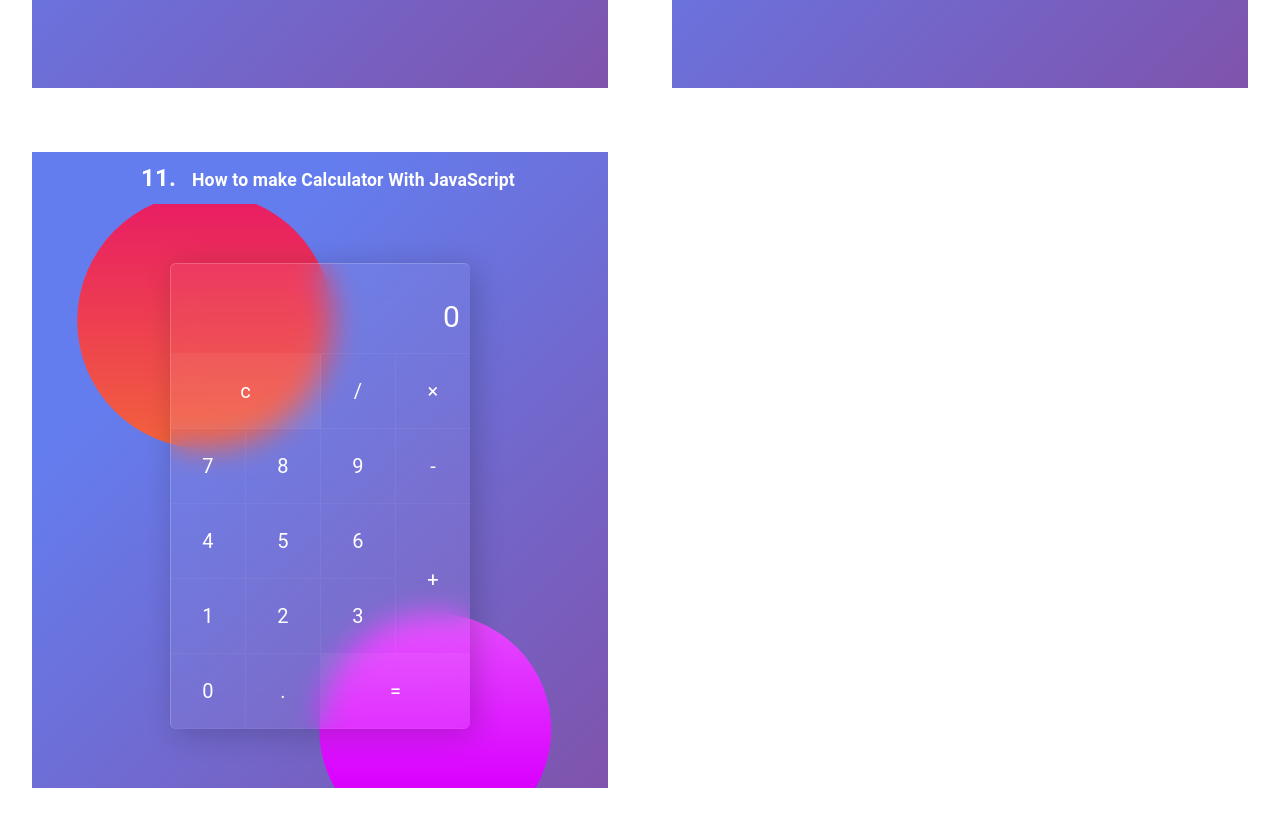
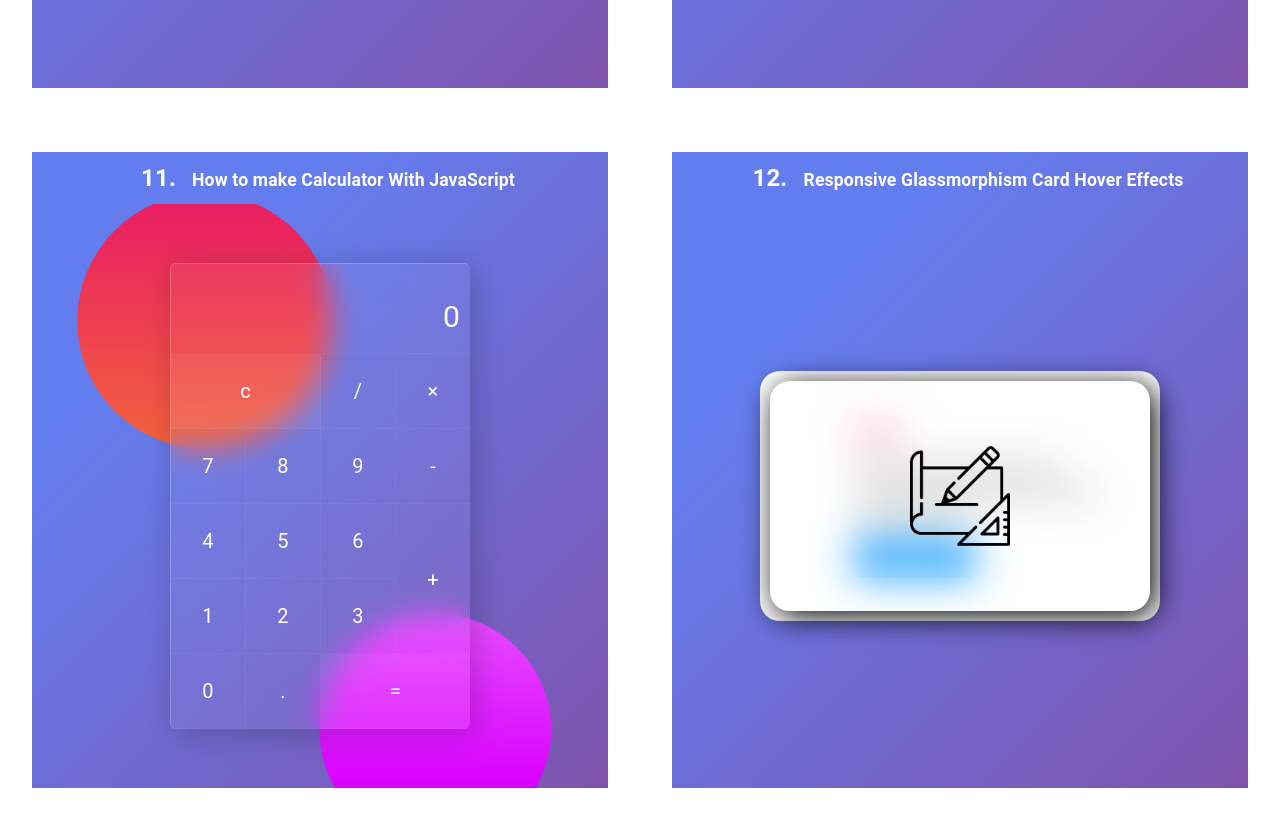
Before and after one commit to hootre/design_components, a React (Vite) app: page / in a window 1280 px wide. Shown: the part 3020-3840 px from the top of the page. Built offline with nearby package versions, Linux system fonts and the light colour scheme.

Commit message:
add Glassmorphism Gm_CardHover

```diff
--- a/package.json
+++ b/package.json
@@ -20,6 +20,7 @@
     "firebase": "^9.6.8",
     "react": "^17.0.2",
     "react-dom": "^17.0.2",
+    "react-parallax-tilt": "^1.6.7",
     "react-router": "^6.2.2",
     "react-router-dom": "^6.2.2",
     "tailwindcss": "^3.0.23"
--- a/src/components/Glassmorphism/Gm_Calculator/index.tsx
+++ b/src/components/Glassmorphism/Gm_Calculator/index.tsx
@@ -1,5 +1,6 @@
-import React, { useCallback, useEffect, useState } from "react";
+import React, { useCallback, useEffect, useRef, useState } from "react";
 import { Gm_CalculatorBox } from "./styles";
+import Tilt from "react-parallax-tilt";
 
 type Digit = 0 | 1 | 2 | 3 | 4 | 5 | 6 | 7 | 8 | 9;
 type Operator = "+" | "-" | "×" | "/";
@@ -186,11 +187,21 @@ export const Gm_Calculator = () => {
   };
   return (
     <Gm_CalculatorBox>
+      <Tilt
+        className="tilt"
+        tiltMaxAngleX={40}
+        tiltMaxAngleY={40}
+        perspective={1000}
+        transitionSpeed={1000}
+        gyroscope={true}
+      >
         <div className="container">
           <div className="calculator">
             <div className="expression">
               {typeof pendingOperator !== "undefined"
-              ? `${result}${pendingOperator}${waitingForOperand ? "" : display}`
+                ? `${result}${pendingOperator}${
+                    waitingForOperand ? "" : display
+                  }`
                 : ""}
             </div>
             <div className="value">{display}</div>
@@ -302,11 +313,16 @@ export const Gm_Calculator = () => {
             <button className="num" value="." onClick={onPointButtonClick}>
               .
             </button>
-          <button className="num equal" value="=" onClick={onEqualButtonClick}>
+            <button
+              className="num equal"
+              value="="
+              onClick={onEqualButtonClick}
+            >
               =
             </button>
           </div>
         </div>
+      </Tilt>
     </Gm_CalculatorBox>
   );
 };
--- a/src/components/Glassmorphism/Gm_Calculator/styles.tsx
+++ b/src/components/Glassmorphism/Gm_Calculator/styles.tsx
@@ -29,6 +29,9 @@ export const Gm_CalculatorBox = styled.div`
     height: 100%;
     background: linear-gradient(#ffffff, #da00ff);
     clip-path: circle(20% at 70% 90%);
+  }
+  .tilt {
+    z-index: 10;
   }
   .container {
     position: relative;
--- /dev/null
+++ b/src/components/Glassmorphism/Gm_CardHover/index.tsx
@@ -0,0 +1,26 @@
+import { Gm_CardHoverBox } from "./styles";
+import sketch from "./sketch.png";
+
+export const Gm_CardHover = () => {
+  return (
+    <Gm_CardHoverBox>
+      <div className="container">
+        <div className="card">
+          <div className="imgBx">
+            <img src={sketch} alt="img" />
+          </div>
+          <div className="content">
+            <div>
+              <h3>Mail</h3>
+              <p>
+                Lorem ipsum dolor sit amet consectetur adipisicing elit. Alias,
+                exercitationem.
+              </p>
+              <a href="#">Read More</a>
+            </div>
+          </div>
+        </div>
+      </div>
+    </Gm_CardHoverBox>
+  );
+};
--- /dev/null
+++ b/src/components/Glassmorphism/Gm_CardHover/styles.tsx
@@ -0,0 +1,135 @@
+import styled from "@emotion/styled";
+
+type ListProps = {
+  num: number;
+};
+export const Gm_CardHoverBox = styled.div`
+  position: relative;
+  width: 100%;
+  height: 100%;
+  display: flex;
+  justify-content: center;
+  align-items: center;
+  .container {
+    position: relative;
+    width: 400px;
+    display: flex;
+    justify-content: space-between;
+    flex-wrap: wrap;
+    margin: 20px;
+    padding: 20px 0;
+    .card {
+      position: relative;
+      height: 250px;
+      background: #fff;
+      display: flex;
+      width: 400px;
+      margin: 30px 0;
+      border-radius: 20px;
+      box-shadow: 0 5px 15px rgba(0, 0, 0, 0.1);
+      .imgBx {
+        position: absolute;
+        top: 10px;
+        left: 10px;
+        background: rgba(255, 255, 255, 0.1);
+        backdrop-filter: blur(20px);
+        height: calc(100% - 20px);
+        width: calc(100% - 20px);
+        z-index: 1;
+        display: flex;
+        justify-content: center;
+        align-items: center;
+        overflow: hidden;
+        border-radius: 20px;
+        border: 1px solid rgba(255, 255, 255, 0.2);
+        box-shadow: 5px 5px 30px rgba(0, 0, 0, 1);
+        transition: 0.5s ease-in-out;
+        img {
+          max-width: 100px;
+          transition: 0.5s ease-in-out;
+        }
+      }
+      &:hover .imgBx {
+        height: 150px;
+        width: 150px;
+        left: -75px;
+        top: calc(50% - 80px);
+        img {
+          max-width: 75px;
+        }
+      }
+      .content {
+        position: absolute;
+        right: 0;
+        width: calc(100% - 75px);
+        height: 100%;
+        padding: 20px;
+        display: flex;
+        justify-content: center;
+        align-items: center;
+        h3 {
+          color: #ff0057;
+          margin-bottom: 5px;
+          font-size: 24px;
+        }
+        a {
+          display: inline-block;
+          margin-top: 10px;
+          padding: 8px 20px;
+          border-radius: 5px;
+          background: #0095ff;
+          text-decoration: none;
+          color: #fff;
+          font-weight: 500;
+        }
+      }
+    }
+  }
+  @media (max-width: 992px) {
+    .container {
+      position: relative;
+      width: 100%;
+      flex-direction: column;
+      align-items: center;
+      .card {
+        max-width: 300px;
+        height: auto;
+        flex-direction: column;
+        background: transparent;
+        margin: -20px 0;
+        box-shadow: none;
+        .imgBx {
+          position: relative;
+          width: 80%;
+          height: 200px;
+          top: 100px;
+          left: 10%;
+          img {
+            max-width: 100px;
+          }
+        }
+        &:hover {
+          .imgBx {
+            width: 80%;
+            height: 200px;
+            top: 100px;
+            left: 10%;
+            img {
+              max-width: 100px;
+            }
+          }
+        }
+        .content {
+          position: relative;
+          width: 100%;
+          background: #fff;
+          box-shadow: none;
+          border-radius: 20px;
+          padding: 20px 40px;
+          border-top: 100px solid #fff;
+        }
+      }
+    }
+  }
+`;
+export const BackSquareBox = styled.div<ListProps>``;
--- a/src/pages/Home.tsx
+++ b/src/pages/Home.tsx
@@ -11,6 +11,7 @@ import { Gm_LoginForm } from "../components/Glassmorphism/Gm_LoginForm";
 import { CircleLoader } from "../components/Animation/CirCleLoader";
 import { Gm_Button_1 } from "../components/Glassmorphism/Gm_Button_1";
 import { Gm_Calculator } from "../components/Glassmorphism/Gm_Calculator";
+import { Gm_CardHover } from "../components/Glassmorphism/Gm_CardHover";
 
 const itemComponents = {
   0: <CircularNav />,
@@ -89,6 +90,13 @@ const Home: VFC<{}> = () => {
       >
         <Gm_Calculator />
       </ContentLayout>
+      <ContentLayout
+        height={700}
+        num={12}
+        title="Responsive Glassmorphism Card Hover Effects"
+      >
+        <Gm_CardHover />
+      </ContentLayout>
     </>
   );
 };
```
Also changed, not shown: src/components/Glassmorphism/Gm_CardHover/sketch.png (added), 1 other file (tests, documents, lock files or other folders). Lines whose indentation alone changed are shown as unchanged.
